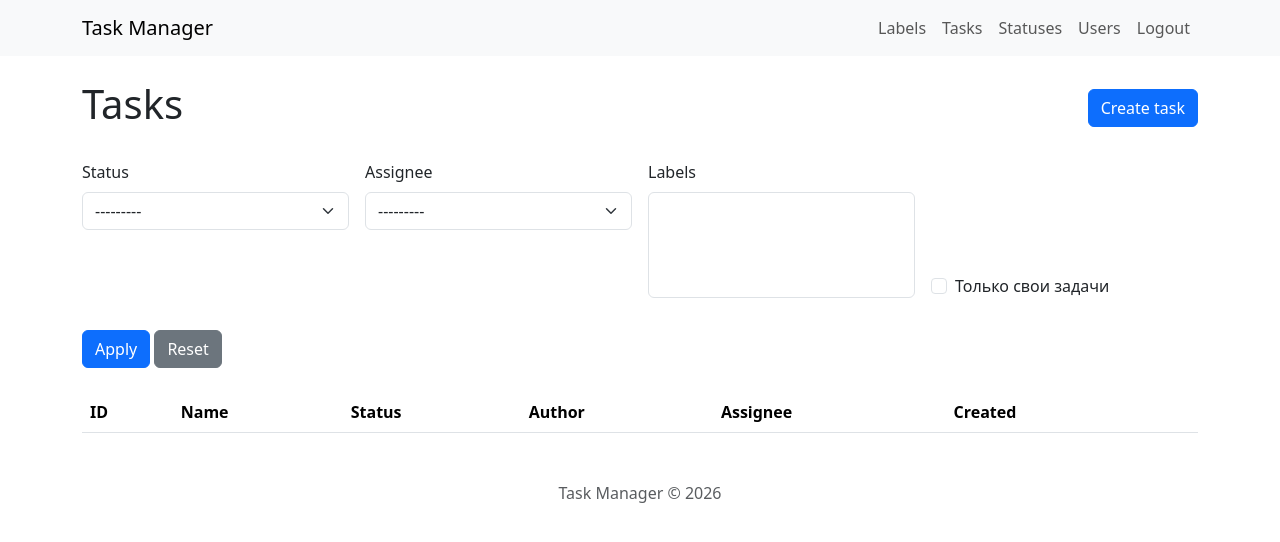
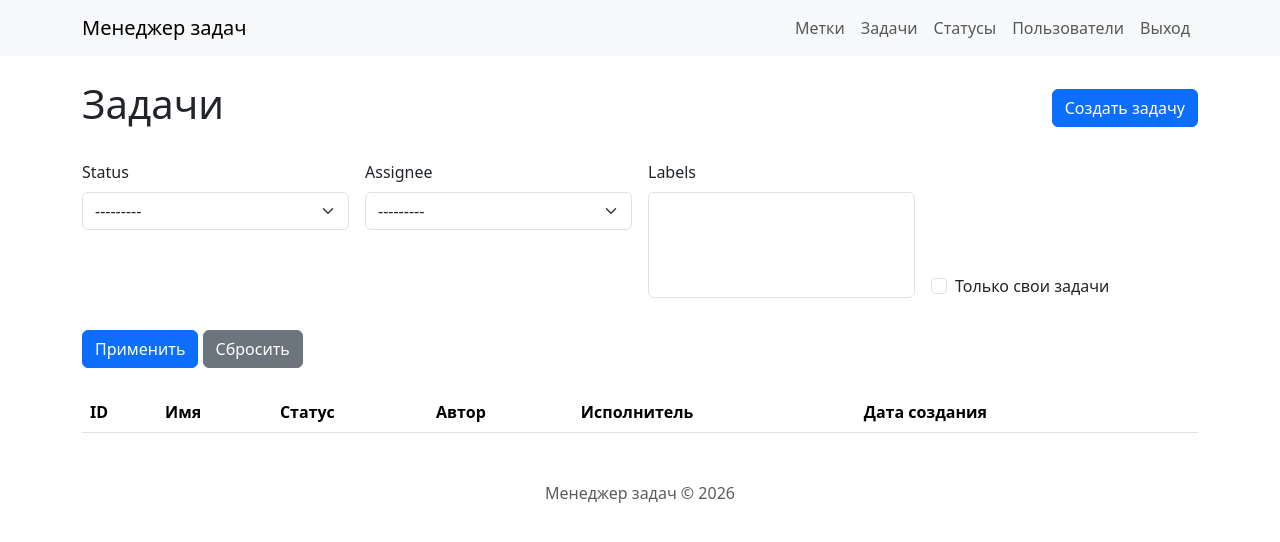
Before and after one commit to unlaudd/middle-python-project-52, a Django app: page /tasks/ in a window 1280 px wide. Shown: the top 542 px of the page. Run offline with Django 5.2, Linux system fonts and the light colour scheme; the visitor is signed in with stand-in values (Sample User, id 1); data comes from the database, SQL or seed files in the repository; data that the repository does not hold is empty; some libraries are stand-ins or nearby versions.

Commit message:
fix laberls

```diff
--- a/templates/base.html
+++ b/templates/base.html
@@ -1,48 +1,48 @@
 {% load i18n %}
 {% load django_bootstrap5 %}
 <!DOCTYPE html>
-<html lang="en">
+<html lang="ru">
 <head>
     <meta charset="UTF-8">
     <meta name="viewport" content="width=device-width, initial-scale=1.0">
-    <title>{% block title %}Task Manager{% endblock %}</title>
+    <title>{% block title %}{% trans "Менеджер задач" %}{% endblock %}</title>
     {% bootstrap_css %}
     {% bootstrap_javascript %}
 </head>
 <body>
     <nav class="navbar navbar-expand-lg navbar-light bg-light">
         <div class="container">
-            <a class="navbar-brand" href="{% url 'home' %}">{% trans "Task Manager" %}</a>
+            <a class="navbar-brand" href="{% url 'home' %}">{% trans "Менеджер задач" %}</a>
             <button class="navbar-toggler" type="button" data-bs-toggle="collapse" data-bs-target="#navbarNav">
                 <span class="navbar-toggler-icon"></span>
             </button>
             <div class="collapse navbar-collapse" id="navbarNav">
                 <ul class="navbar-nav ms-auto">
                     <li class="nav-item">
-                        <a class="nav-link" href="{% url 'labels_list' %}">{% trans "Labels" %}</a>
+                        <a class="nav-link" href="{% url 'labels_list' %}">{% trans "Метки" %}</a>
                     </li>
                     <li class="nav-item">
-                        <a class="nav-link" href="{% url 'tasks_list' %}">{% trans "Tasks" %}</a>
+                        <a class="nav-link" href="{% url 'tasks_list' %}">{% trans "Задачи" %}</a>
                     </li>
                     <li class="nav-item">
-                        <a class="nav-link" href="{% url 'statuses_list' %}">{% trans "Statuses" %}</a>
+                        <a class="nav-link" href="{% url 'statuses_list' %}">{% trans "Статусы" %}</a>
                     </li>
                     <li class="nav-item">
-                        <a class="nav-link" href="{% url 'users_list' %}">{% trans "Users" %}</a>
+                        <a class="nav-link" href="{% url 'users_list' %}">{% trans "Пользователи" %}</a>
                     </li>
                     {% if user.is_authenticated %}
                     <li class="nav-item">
                         <form method="post" action="{% url 'logout' %}" class="d-inline">
                             {% csrf_token %}
-                            <button type="submit" class="nav-link btn btn-link">{% trans "Logout" %}</button>
+                            <button type="submit" class="nav-link btn btn-link">{% trans "Выход" %}</button>
                         </form>
                     </li>
                     {% else %}
                     <li class="nav-item">
-                        <a class="nav-link" href="{% url 'login' %}">{% trans "Login" %}</a>
+                        <a class="nav-link" href="{% url 'login' %}">{% trans "Вход" %}</a>
                     </li>
                     <li class="nav-item">
-                        <a class="nav-link" href="{% url 'users_create' %}">{% trans "Register" %}</a>
+                        <a class="nav-link" href="{% url 'users_create' %}">{% trans "Регистрация" %}</a>
                     </li>
                     {% endif %}
                 </ul>
@@ -64,7 +64,7 @@
     </main>
 
     <footer class="container mt-5 mb-3">
-        <p class="text-muted text-center">Task Manager &copy; 2026</p>
+        <p class="text-muted text-center">Менеджер задач &copy; 2026</p>
     </footer>
 </body>
 </html>
--- a/templates/labels/create.html
+++ b/templates/labels/create.html
@@ -3,10 +3,10 @@
 {% load django_bootstrap5 %}
 
 {% block content %}
-<h1 class="my-4">{% trans "Create label" %}</h1>
+<h1 class="my-4">{% trans "Создание метки" %}</h1>
 <form method="post">
     {% csrf_token %}
     {% bootstrap_form form %}
-    <button type="submit" class="btn btn-primary">{% trans "Create" %}</button>
+    <button type="submit" class="btn btn-primary">{% trans "Создать" %}</button>
 </form>
 {% endblock %}
--- a/templates/labels/delete.html
+++ b/templates/labels/delete.html
@@ -2,10 +2,10 @@
 {% load i18n %}
 
 {% block content %}
-<h1 class="my-4">{% trans "Delete label" %}</h1>
-<p>{% trans "Are you sure you want to delete" %} {{ object.name }}?</p>
+<h1 class="my-4">{% trans "Удаление метки" %}</h1>
+<p>{% trans "Вы уверены, что хотите удалить" %} {{ object.name }}?</p>
 <form method="post">
     {% csrf_token %}
-    <button type="submit" class="btn btn-danger">{% trans "Yes, delete" %}</button>
+    <button type="submit" class="btn btn-danger">{% trans "Да, удалить" %}</button>
 </form>
 {% endblock %}
--- a/templates/labels/update.html
+++ b/templates/labels/update.html
@@ -3,10 +3,10 @@
 {% load django_bootstrap5 %}
 
 {% block content %}
-<h1 class="my-4">{% trans "Edit label" %}</h1>
+<h1 class="my-4">{% trans "Изменение метки" %}</h1>
 <form method="post">
     {% csrf_token %}
     {% bootstrap_form form %}
-    <button type="submit" class="btn btn-primary">{% trans "Change" %}</button>
+    <button type="submit" class="btn btn-primary">{% trans "Обновить" %}</button>
 </form>
 {% endblock %}
--- a/templates/statuses/create.html
+++ b/templates/statuses/create.html
@@ -3,10 +3,10 @@
 {% load django_bootstrap5 %}
 
 {% block content %}
-<h1 class="my-4">{% trans "Create status" %}</h1>
+<h1 class="my-4">{% trans "Создание статуса" %}</h1>
 <form method="post">
     {% csrf_token %}
     {% bootstrap_form form %}
-    <button type="submit" class="btn btn-primary">{% trans "Create" %}</button>
+    <button type="submit" class="btn btn-primary">{% trans "Создать" %}</button>
 </form>
 {% endblock %}
--- a/templates/statuses/delete.html
+++ b/templates/statuses/delete.html
@@ -2,10 +2,10 @@
 {% load i18n %}
 
 {% block content %}
-<h1 class="my-4">{% trans "Delete status" %}</h1>
-<p>{% trans "Are you sure you want to delete" %} {{ object.name }}?</p>
+<h1 class="my-4">{% trans "Удаление статуса" %}</h1>
+<p>{% trans "Вы уверены, что хотите удалить" %} {{ object.name }}?</p>
 <form method="post">
     {% csrf_token %}
-    <button type="submit" class="btn btn-danger">{% trans "Yes, delete" %}</button>
+    <button type="submit" class="btn btn-danger">{% trans "Да, удалить" %}</button>
 </form>
 {% endblock %}
--- a/templates/statuses/update.html
+++ b/templates/statuses/update.html
@@ -3,10 +3,10 @@
 {% load django_bootstrap5 %}
 
 {% block content %}
-<h1 class="my-4">{% trans "Edit status" %}</h1>
+<h1 class="my-4">{% trans "Изменение статуса" %}</h1>
 <form method="post">
     {% csrf_token %}
     {% bootstrap_form form %}
-    <button type="submit" class="btn btn-primary">{% trans "Change" %}</button>
+    <button type="submit" class="btn btn-primary">{% trans "Обновить" %}</button>
 </form>
 {% endblock %}
--- a/templates/tasks/create.html
+++ b/templates/tasks/create.html
@@ -3,10 +3,10 @@
 {% load django_bootstrap5 %}
 
 {% block content %}
-<h1 class="my-4">{% trans "Create task" %}</h1>
+<h1 class="my-4">{% trans "Создание задачи" %}</h1>
 <form method="post">
     {% csrf_token %}
     {% bootstrap_form form %}
-    <button type="submit" class="btn btn-primary">{% trans "Create" %}</button>
+    <button type="submit" class="btn btn-primary">{% trans "Создать" %}</button>
 </form>
 {% endblock %}
--- a/templates/tasks/delete.html
+++ b/templates/tasks/delete.html
@@ -2,10 +2,10 @@
 {% load i18n %}
 
 {% block content %}
-<h1 class="my-4">{% trans "Delete task" %}</h1>
-<p>{% trans "Are you sure you want to delete" %} {{ object.name }}?</p>
+<h1 class="my-4">{% trans "Удаление задачи" %}</h1>
+<p>{% trans "Вы уверены, что хотите удалить" %} {{ object.name }}?</p>
 <form method="post">
     {% csrf_token %}
-    <button type="submit" class="btn btn-danger">{% trans "Yes, delete" %}</button>
+    <button type="submit" class="btn btn-danger">{% trans "Да, удалить" %}</button>
 </form>
 {% endblock %}
--- a/templates/tasks/list.html
+++ b/templates/tasks/list.html
@@ -4,11 +4,10 @@
 
 {% block content %}
 <div class="d-flex justify-content-between align-items-center my-4">
-    <h1>{% trans "Tasks" %}</h1>
-    <a href="{% url 'tasks_create' %}" class="btn btn-primary">{% trans "Create task" %}</a>
+    <h1>{% trans "Задачи" %}</h1>
+    <a href="{% url 'tasks_create' %}" class="btn btn-primary">{% trans "Создать задачу" %}</a>
 </div>
 
-<!-- Форма фильтрации -->
 <form method="get" class="mb-4">
     <div class="row g-3">
         <div class="col-md-3">
@@ -26,22 +25,21 @@
     </div>
     <div class="row mt-3">
         <div class="col">
-            <button type="submit" class="btn btn-primary">{% trans "Apply" %}</button>
-            <a href="{% url 'tasks_list' %}" class="btn btn-secondary">{% trans "Reset" %}</a>
+            <button type="submit" class="btn btn-primary">{% trans "Применить" %}</button>
+            <a href="{% url 'tasks_list' %}" class="btn btn-secondary">{% trans "Сбросить" %}</a>
         </div>
     </div>
 </form>
 
-<!-- Таблица задач (остается без изменений) -->
 <table class="table table-striped">
     <thead>
         <tr>
             <th>ID</th>
-            <th>{% trans "Name" %}</th>
-            <th>{% trans "Status" %}</th>
-            <th>{% trans "Author" %}</th>
-            <th>{% trans "Assignee" %}</th>
-            <th>{% trans "Created" %}</th>
+            <th>{% trans "Имя" %}</th>
+            <th>{% trans "Статус" %}</th>
+            <th>{% trans "Автор" %}</th>
+            <th>{% trans "Исполнитель" %}</th>
+            <th>{% trans "Дата создания" %}</th>
             <th></th>
         </tr>
     </thead>
@@ -55,9 +53,9 @@
             <td>{{ task.assignee.username|default:"—" }}</td>
             <td>{{ task.created_at|date:"d.m.Y H:i" }}</td>
             <td>
-                <a href="{% url 'tasks_detail' task.id %}">{% trans "Show" %}</a><br>
-                <a href="{% url 'tasks_update' task.id %}">{% trans "Edit" %}</a><br>
-                <a href="{% url 'tasks_delete' task.id %}">{% trans "Delete" %}</a>
+                <a href="{% url 'tasks_detail' task.id %}">{% trans "Просмотр" %}</a><br>
+                <a href="{% url 'tasks_update' task.id %}">{% trans "Изменить" %}</a><br>
+                <a href="{% url 'tasks_delete' task.id %}">{% trans "Удалить" %}</a>
             </td>
         </tr>
         {% endfor %}
--- a/templates/tasks/update.html
+++ b/templates/tasks/update.html
@@ -3,10 +3,10 @@
 {% load django_bootstrap5 %}
 
 {% block content %}
-<h1 class="my-4">{% trans "Edit task" %}</h1>
+<h1 class="my-4">{% trans "Изменение задачи" %}</h1>
 <form method="post">
     {% csrf_token %}
     {% bootstrap_form form %}
-    <button type="submit" class="btn btn-primary">{% trans "Change" %}</button>
+    <button type="submit" class="btn btn-primary">{% trans "Обновить" %}</button>
 </form>
 {% endblock %}
--- a/templates/users/create.html
+++ b/templates/users/create.html
@@ -3,10 +3,10 @@
 {% load django_bootstrap5 %}
 
 {% block content %}
-<h1 class="my-4">{% trans "Register" %}</h1>
+<h1 class="my-4">{% trans "Регистрация" %}</h1>
 <form method="post">
     {% csrf_token %}
     {% bootstrap_form form %}
-    <button type="submit" class="btn btn-primary">{% trans "Register" %}</button>
+    <button type="submit" class="btn btn-primary">{% trans "Зарегистрировать" %}</button>
 </form>
 {% endblock %}
--- a/templates/users/delete.html
+++ b/templates/users/delete.html
@@ -2,10 +2,10 @@
 {% load i18n %}
 
 {% block content %}
-<h1 class="my-4">{% trans "Delete user" %}</h1>
-<p>{% trans "Are you sure you want to delete" %} {{ object.username }}?</p>
+<h1 class="my-4">{% trans "Удаление пользователя" %}</h1>
+<p>{% trans "Вы уверены, что хотите удалить" %} {{ object.username }}?</p>
 <form method="post">
     {% csrf_token %}
-    <button type="submit" class="btn btn-danger">{% trans "Yes, delete" %}</button>
+    <button type="submit" class="btn btn-danger">{% trans "Да, удалить" %}</button>
 </form>
 {% endblock %}
--- a/templates/users/login.html
+++ b/templates/users/login.html
@@ -3,10 +3,10 @@
 {% load django_bootstrap5 %}
 
 {% block content %}
-<h1 class="my-4">{% trans "Login" %}</h1>
+<h1 class="my-4">{% trans "Вход" %}</h1>
 <form method="post">
     {% csrf_token %}
     {% bootstrap_form form %}
-    <button type="submit" class="btn btn-primary">{% trans "Login" %}</button>
+    <button type="submit" class="btn btn-primary">{% trans "Войти" %}</button>
 </form>
 {% endblock %}
--- a/templates/users/update.html
+++ b/templates/users/update.html
@@ -3,10 +3,10 @@
 {% load django_bootstrap5 %}
 
 {% block content %}
-<h1 class="my-4">{% trans "Edit user" %}</h1>
+<h1 class="my-4">{% trans "Изменение пользователя" %}</h1>
 <form method="post">
     {% csrf_token %}
     {% bootstrap_form form %}
-    <button type="submit" class="btn btn-primary">{% trans "Change" %}</button>
+    <button type="submit" class="btn btn-primary">{% trans "Обновить" %}</button>
 </form>
 {% endblock %}
```
Also changed, not shown: templates/home.html (+6 -6 lines), templates/labels/list.html (+6 -6 lines), templates/statuses/list.html (+6 -6 lines), templates/tasks/detail.html (+9 -9 lines), templates/users/list.html (+7 -7 lines).
